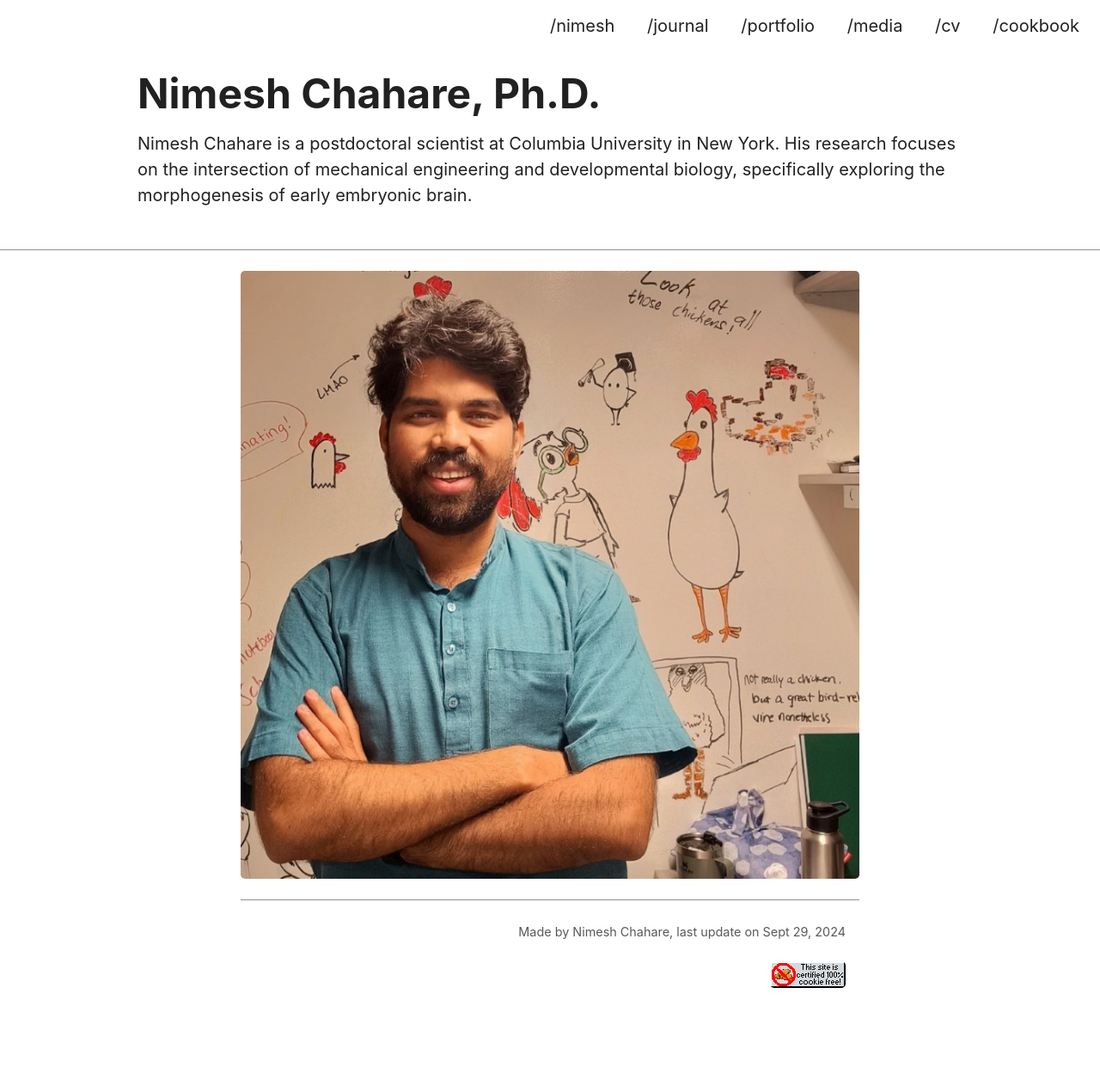
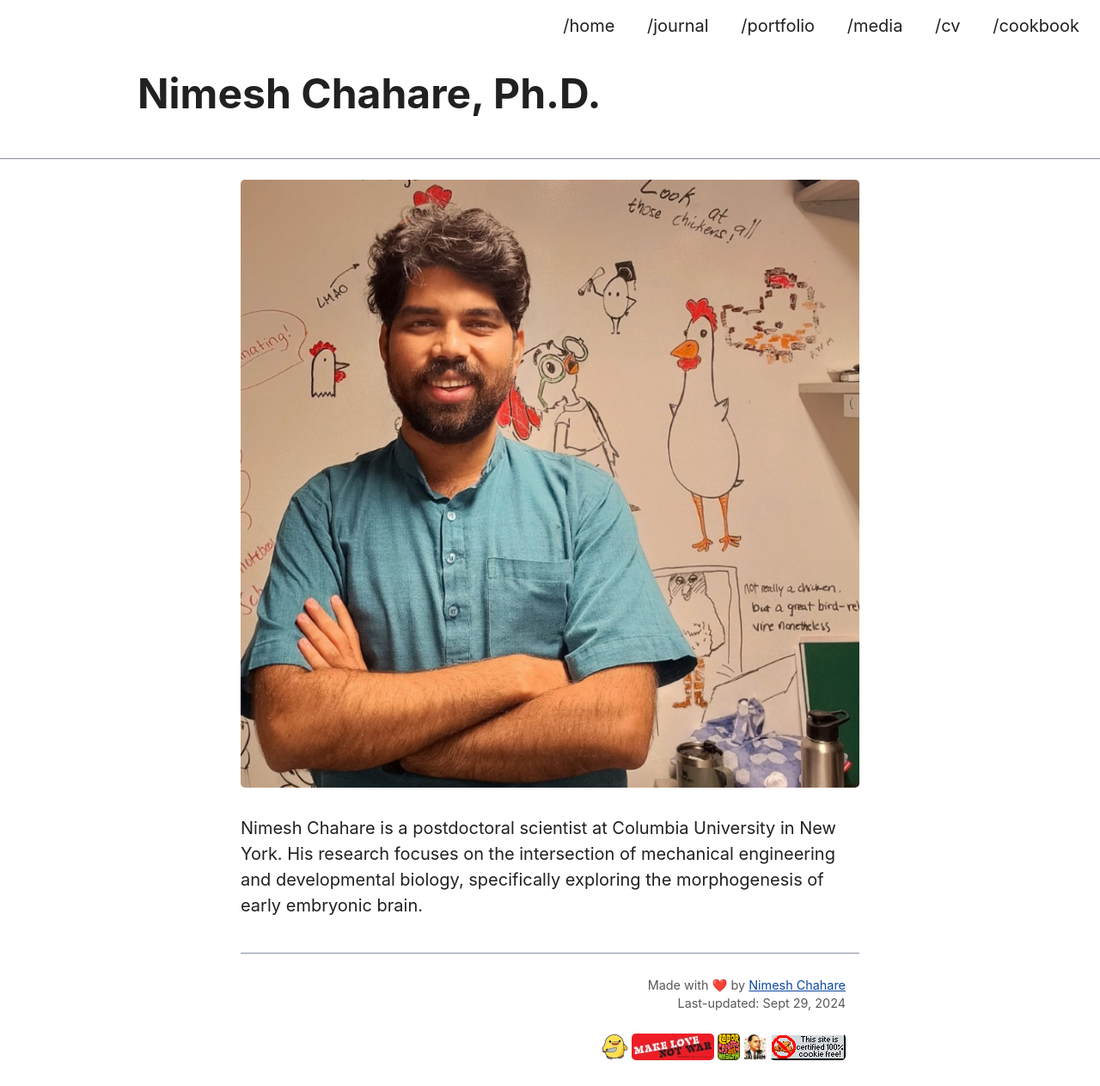
Before and after one commit to nchahare/nchahare.github.io, a Jekyll site: the page built from about.md, in a window 1280 px wide. Shown: the whole page at 86% size. Built offline with Jekyll 4.4.1, drawn with Linux system fonts in a browser that asks for light colours; before the commit the page ends 1179 px from its top, so only the background shows below that.

Commit message:
added stickers

```diff
--- a/_data/navigation.yml
+++ b/_data/navigation.yml
@@ -1,4 +1,4 @@
-- name: /nimesh
+- name: /home
   link: /
 
 - name: /journal
--- a/_layouts/default.html
+++ b/_layouts/default.html
@@ -35,8 +35,12 @@
     </main>
 
     <footer>
-      <p>Made by Nimesh Chahare, last update on Sept 29, 2024 </p>
-      <img src="/assets/img/nocookie.gif" alt="No cookies">
+      <p>Made with ❤️ by <a href="\about"> Nimesh Chahare </a> <br> Last-updated: Sept 29, 2024 </p>
+      <img src="/assets/img/chick.png" alt="Nimesh doesn't respect authority" title = "Nimesh doesn't respect authority">
+      <img src="/assets/img/nowar.jpg" alt="Nimesh doesn't like war">
+      <img src="/assets/img/labor.png" alt="Nimesh supports labor">
+      <img src="/assets/img/jaibhim.png" alt="Nimesh says jai bhim">
+      <img src="/assets/img/nocookie.gif" alt="Nimesh doesn't like cookies">
     </footer>
 
   </body>
--- a/about.md
+++ b/about.md
@@ -1,7 +1,6 @@
 ---
 layout: default
 title: Nimesh Chahare, Ph.D.
-description: Nimesh Chahare is a postdoctoral scientist at Columbia University in New York. His research focuses on the intersection of mechanical engineering and developmental biology, specifically exploring the morphogenesis of early embryonic brain.
 permalink: /about/
 images:
   - /assets/img/meme2024.jpg
```
Also changed, not shown: other parts of about.md (+2 -0 lines), assets/img/chick.png (added), assets/img/jaibhim.png (added), assets/img/labor.png (added), assets/img/nowar.jpg (added), readme.md.
